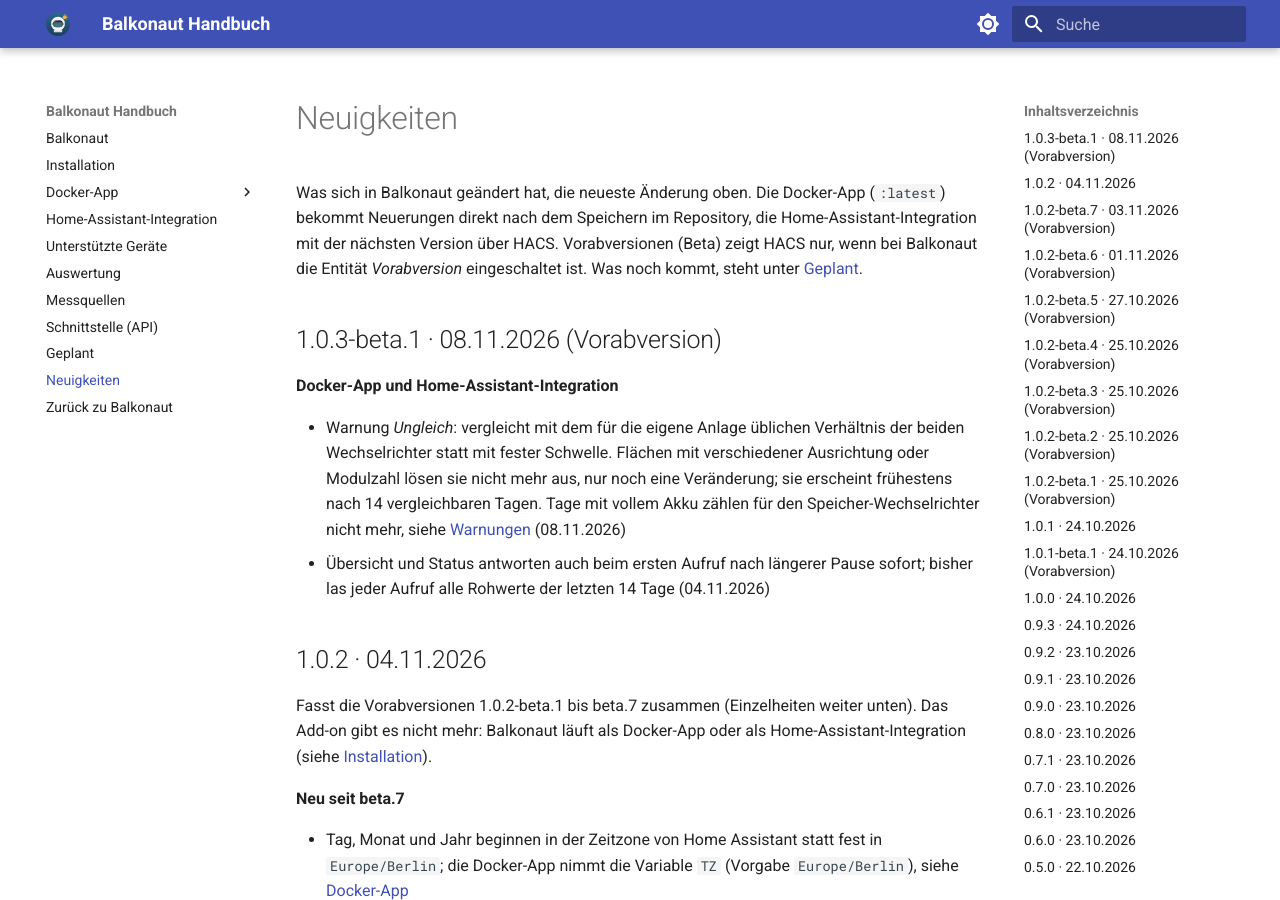
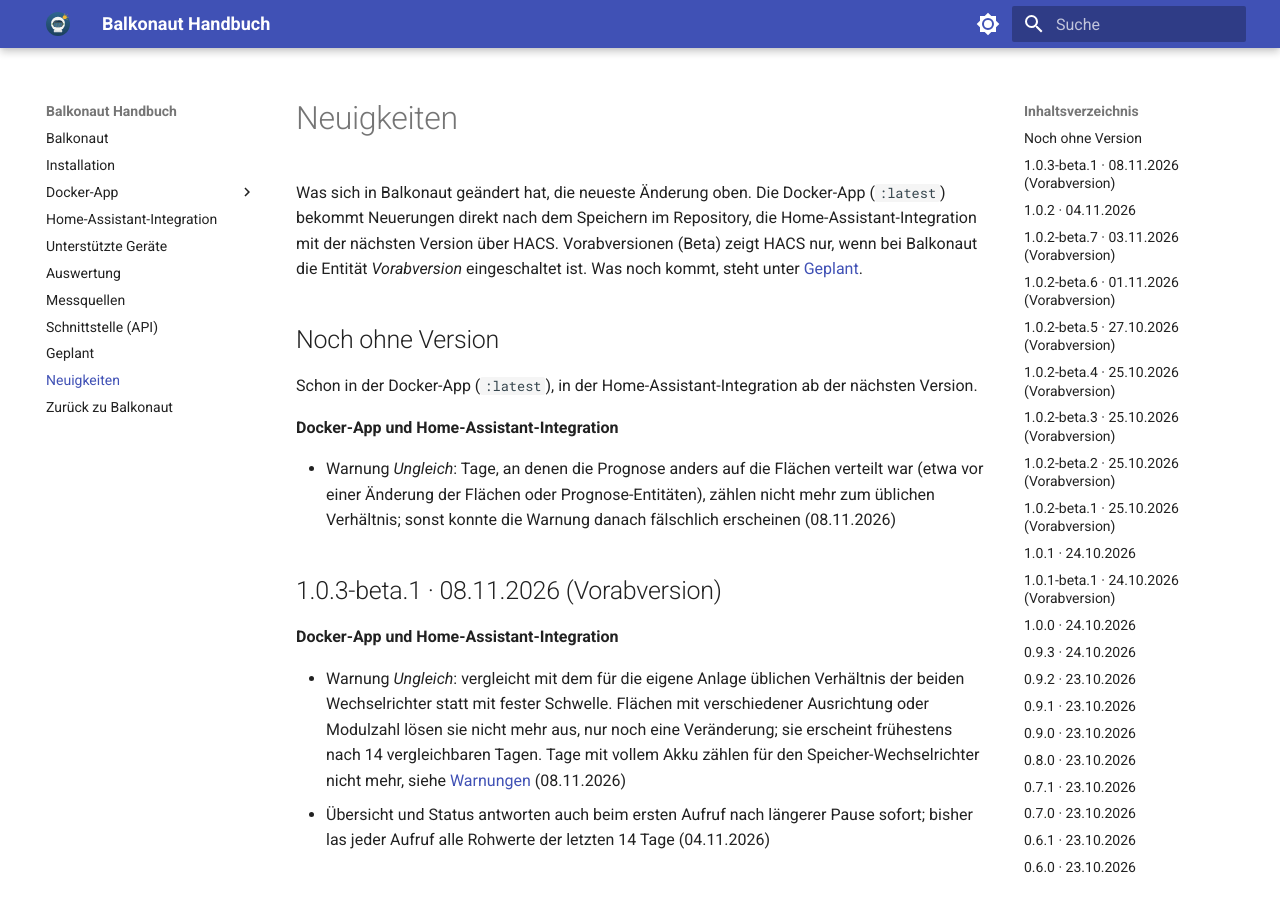
Before and after one commit to balkonaut/balkonaut, an MkDocs documentation site: the page built from docs/neuigkeiten.md, in a window 1280 px wide and 900 px high. Built offline with MkDocs 1.6.1 and Material for MkDocs 9.7.7, drawn with Linux system fonts in a browser that asks for light colours.

Commit message:
Ertragswächter: übliches Verhältnis nur aus Tagen mit ähnlich aufgeteilter Prognose (#163)
Tage, an denen die Prognose anders auf die Flächen verteilt war (etwa vor geänderten Flächen oder
Prognose-Entitäten), verfälschten das übliche Verhältnis und lösten die Warnung „ungleich“ fälschlich aus.

```diff
--- a/docs/neuigkeiten.md
+++ b/docs/neuigkeiten.md
@@ -4,6 +4,16 @@
 direkt nach dem Speichern im Repository, die Home-Assistant-Integration mit der nächsten Version über HACS.
 Vorabversionen (Beta) zeigt HACS nur, wenn bei Balkonaut die Entität *Vorabversion* eingeschaltet ist.
 Was noch kommt, steht unter [Geplant](geplant.md).
+
+## Noch ohne Version
+
+Schon in der Docker-App (`:latest`), in der Home-Assistant-Integration ab der nächsten Version.
+
+**Docker-App und Home-Assistant-Integration**
+
+- Warnung *Ungleich*: Tage, an denen die Prognose anders auf die Flächen verteilt war (etwa vor einer Änderung der
+  Flächen oder Prognose-Entitäten), zählen nicht mehr zum üblichen Verhältnis; sonst konnte die Warnung danach
+  fälschlich erscheinen (08.11.2026)
 
 ## 1.0.3-beta.1 · 08.11.2026 (Vorabversion)
 
```
Also changed, not shown: docs/auswertung.md (+3 -1 lines), 2 other files.
